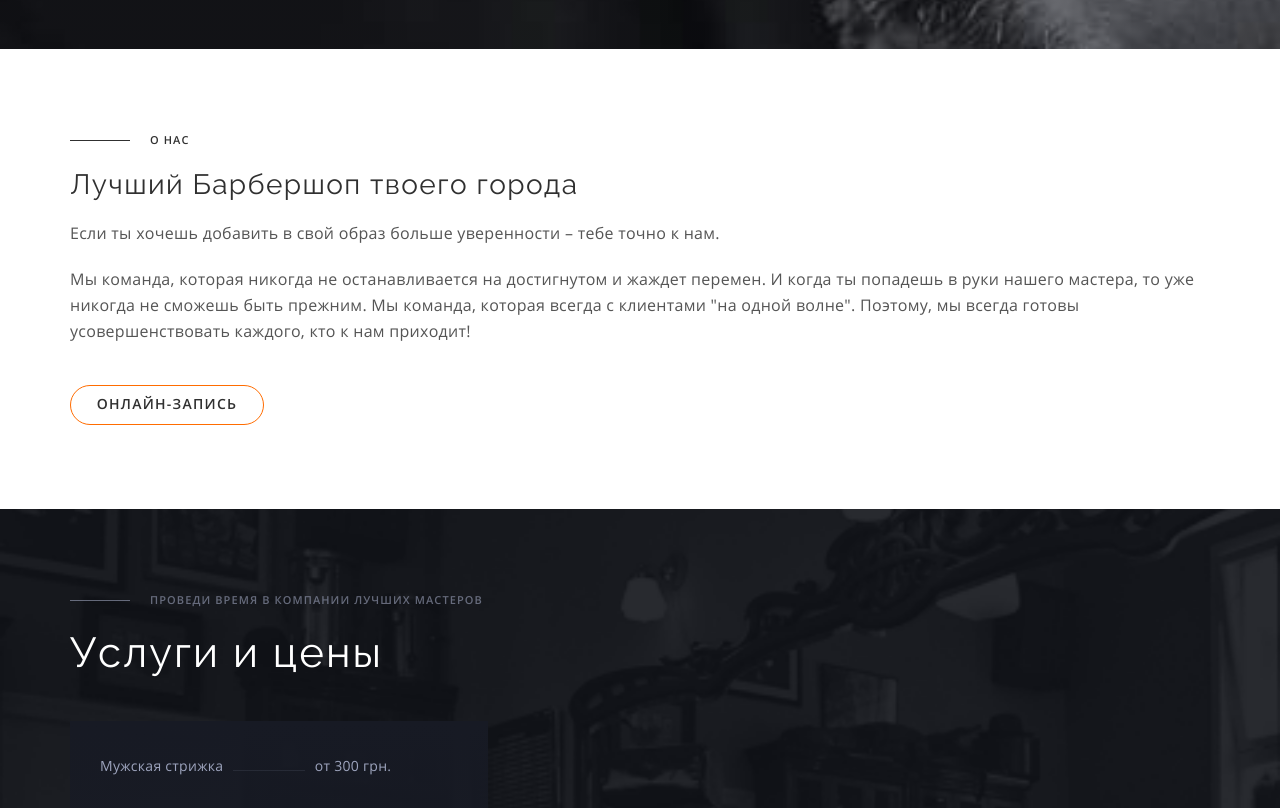
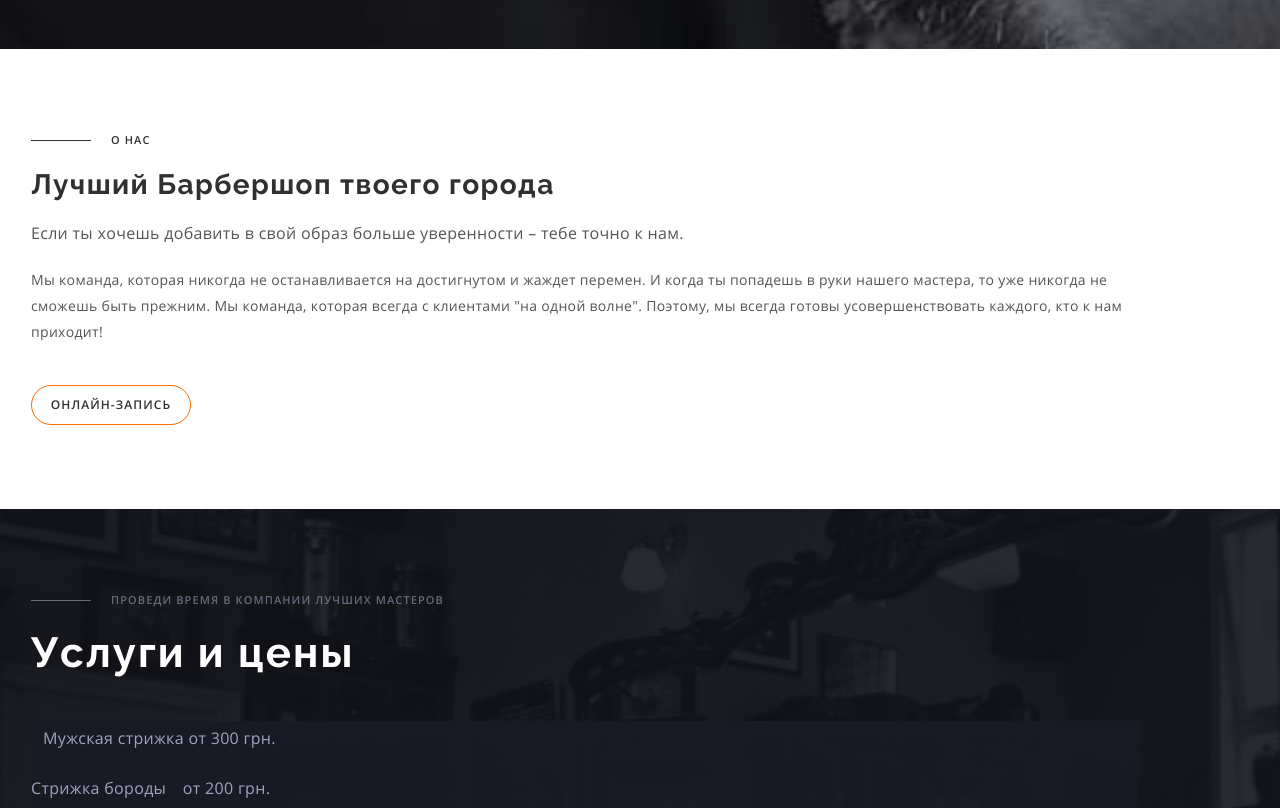
Before and after one commit to YarovaT/practice-01, a plain HTML site: page index.html in a window 1280 px wide. Shown: the part 592-1400 px from the top of the page. Drawn offline with Linux system fonts and the light colour scheme.

Commit message:
refactoring

```diff
--- a/index.html
+++ b/index.html
@@ -120,11 +120,11 @@
               <p class="subTitle dark">О НАС</p>
             </div>
             <h2 class="title title__section">Лучший Барбершоп твоего города</h2>
-            <p class="content-text content-text__about">
+            <p class="content-text content-text__base">
               Если ты хочешь добавить в свой образ больше уверенности – тебе
               точно к нам.
             </p>
-            <p class="content-text content-text__about">
+            <p class="content-text content-text__base content-text__small">
               Мы команда, которая никогда не останавливается на достигнутом и
               жаждет перемен. И когда ты попадешь в руки нашего мастера, то уже
               никогда не сможешь быть прежним. Мы команда, которая всегда с
@@ -148,7 +148,7 @@
           <div class="price-section__box">
             <ul class="price-section__list">
               <li class="price-section__list-item">
-                <p>Мужская стрижка <span class="line"></span> от 300 грн.</p>
+                <p class="line">Мужская стрижка <span> от 300 грн.</span></p>
               </li>
               <li class="price-section__list-item">
                 <p>Стрижка бороды <span class="line"></span> от 200 грн.</p>
--- a/sass/common/_container.scss
+++ b/sass/common/_container.scss
@@ -1,8 +1,6 @@
 .container {
-  max-width: 448px;
-  margin: 0 auto;
-  padding-left: 15px;
-  padding-right: 15px;
+  max-width: 480px;
+  padding: 0 31px;
 
   @media screen and (min-width: $tablet) {
     max-width: 690px;
--- a/sass/common/_reset.scss
+++ b/sass/common/_reset.scss
@@ -50,8 +50,7 @@ body {
   height: 100%;
   width: 100%;
   font-size: 100%;
-  line-height: 1;
-  font-size: 14px;
+
   -ms-text-size-adjust: 100%;
   -moz-text-size-adjust: 100%;
   -webkit-text-size-adjust: 100%;
--- a/sass/components/_buttons.scss
+++ b/sass/components/_buttons.scss
@@ -1,12 +1,13 @@
 .button {
   margin: 0 auto;
   display: block;
-  width: 194px;
+  width: 160px;
   height: 40px;
   border: 1px solid $accent-color;
   border-radius: 25px;
   background-color: transparent;
   font-weight: 600;
+  font-size: 12px;
   line-height: 1.33;
   letter-spacing: 0.09em;
   text-transform: uppercase;
--- a/sass/components/_price.scss
+++ b/sass/components/_price.scss
@@ -1,13 +1,12 @@
 .price-section {
+  background-color: rgba(17, 19, 25, 1);
   background-image: url("../../images/mobile/section-bg.png");
   background-size: cover;
   background-repeat: no-repeat;
   background-position: center;
-  padding: 84px 16px;
+  padding: 84px 0;
   &__box {
     margin-top: 44px;
-    width: 418px;
-    padding: 30px;
     background: linear-gradient(180deg, #171a24 0%, rgba(23, 26, 36, 0.2) 100%);
   }
   &__list li {
@@ -43,8 +42,25 @@
 }
 
 .line {
-  display: inline-block;
-  border-bottom: 1px solid rgba(157, 164, 189, 0.12);
-  margin: 0 6px;
-  min-width: 20%;
+  font-size: 20px;
+  font-weight: bold;
+  text-align: center;
+  position: relative;
 }
+.line span {
+  background-color: #ffffff;
+  position: relative;
+  z-index: 1;
+  padding: 0px 25px;
+}
+.line:after {
+  content: "";
+  display: block;
+  width: 100%;
+  height: 2px;
+  background-color: #262626;
+  position: absolute;
+  top: 50%;
+  margin-top: -1px;
+  z-index: 0;
+}
--- a/sass/components/_titles.scss
+++ b/sass/components/_titles.scss
@@ -47,16 +47,15 @@
   color: #303030;
 }
 
-// .section-label {
-//   color: $title-color;
-// }
-
 .content-text {
   margin-top: 20px;
-  font-size: 16px;
   line-height: 1.62;
   color: #9da4bd;
-  &__about {
+  &__base {
     color: #555555;
   }
+  &__small {
+    font-size: 14px;
+    line-height: 1.86;
+  }
 }
```
Also changed, not shown: css/main.css, css/main.min.css, 2 other files.
